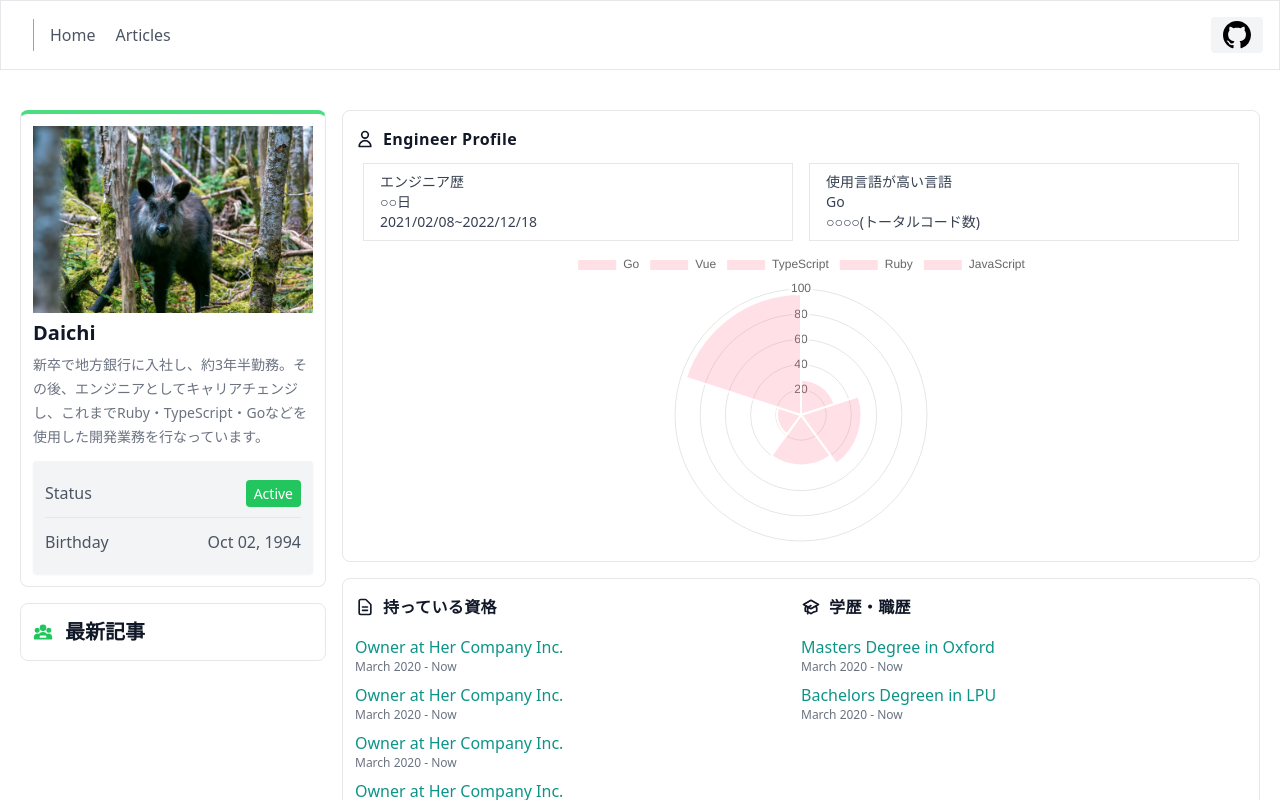
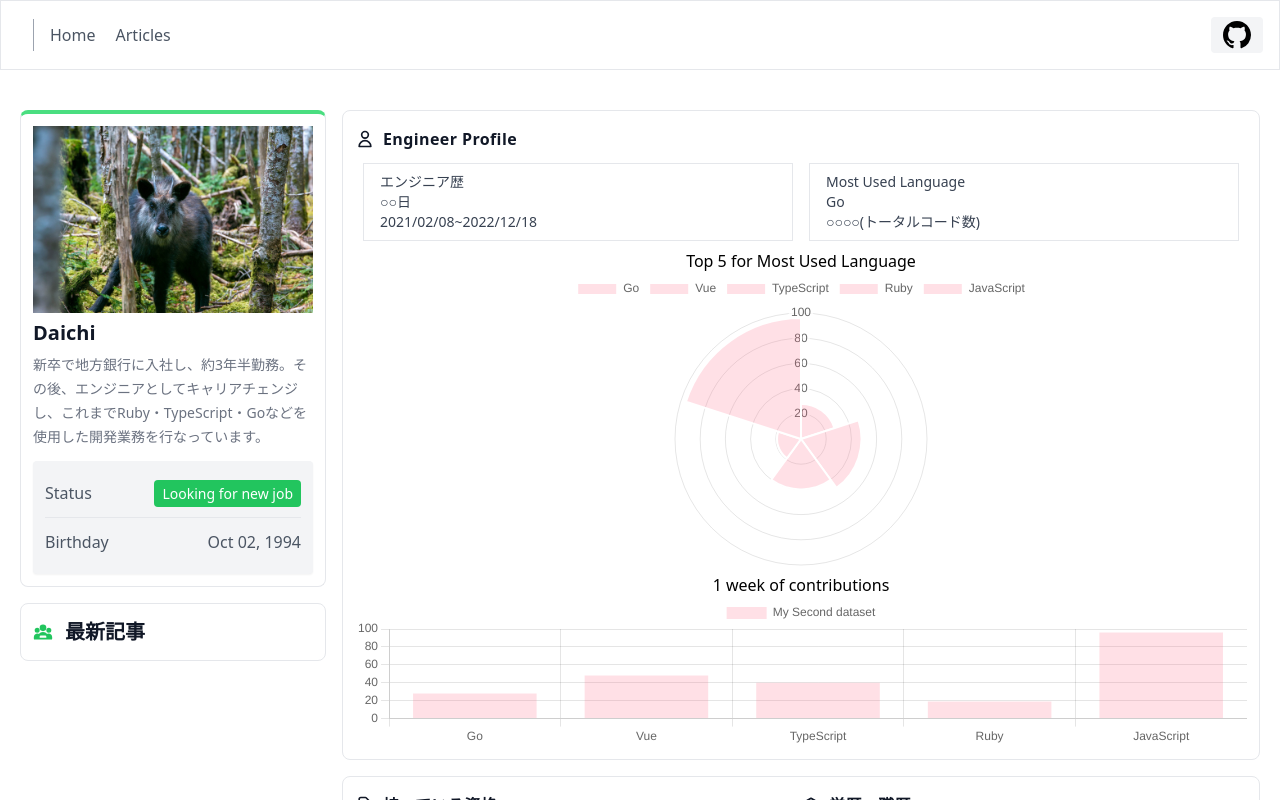
Before and after one commit to daichi1002/hp, a Nuxt app in the folder frontend/: page / in a window 1280 px wide. Shown: the top 800 px of the page. Built offline with nearby package versions, Linux system fonts and the light colour scheme.

Commit message:
💄 add bar graph

```diff
--- a/frontend/pages/index.vue
+++ b/frontend/pages/index.vue
@@ -5,29 +5,33 @@ import {
   ArcElement,
   Tooltip,
   Legend,
+  Title,
+  BarElement,
+  CategoryScale,
+  LinearScale,
 } from "chart.js";
 import { PolarArea } from "vue-chartjs";
+import { Bar } from "vue-chartjs";
 
 ChartJS.register(RadialLinearScale, ArcElement, Tooltip, Legend);
+ChartJS.register(
+  CategoryScale,
+  LinearScale,
+  BarElement,
+  Title,
+  Tooltip,
+  Legend
+);
 const data = {
   labels: ["Go", "Vue", "TypeScript", "Ruby", "JavaScript"],
   datasets: [
-    // {
-    //   label: "My First dataset",
-    //   backgroundColor: "rgba(179,181,198,0.2)",
-    //   pointBackgroundColor: "rgba(179,181,198,1)",
-    //   pointBorderColor: "#fff",
-    //   pointHoverBackgroundColor: "#fff",
-    //   pointHoverBorderColor: "rgba(179,181,198,1)",
-    //   data: [65, 59, 90, 81, 56],
-    // },
     {
       label: "My Second dataset",
       backgroundColor: "rgba(255,99,132,0.2)",
       // pointBackgroundColor: "rgba(255,99,132,1)",
       pointBorderColor: "#fff",
       pointHoverBackgroundColor: "#fff",
-      pointHoverBorderColor: "rgba(255,99,132,1)",
+      // pointHoverBorderColor: "rgba(255,99,132,1)",
       data: [28, 48, 40, 19, 96],
     },
   ],
@@ -65,7 +69,7 @@ const options = {
               <span>Status</span>
               <span class="ml-auto"
                 ><span class="bg-green-500 py-1 px-2 rounded text-white text-sm"
-                  >Active</span
+                  >Looking for new job</span
                 ></span
               >
             </li>
@@ -138,13 +142,20 @@ const options = {
                 <div>2021/02/08~2022/12/18</div>
               </div>
               <div class="px-4 py-2 m-2 border">
-                <div>使用言語が高い言語</div>
+                <div>Most Used Language</div>
                 <div>Go</div>
                 <div>○○○○(トータルコード数)</div>
               </div>
             </div>
           </div>
-          <div><PolarArea :data="data" :options="options" /></div>
+          <div class="text-center">Top 5 for Most Used Language</div>
+          <div>
+            <PolarArea :data="data" :options="options" />
+          </div>
+          <div class="text-center">1 week of contributions</div>
+          <div>
+            <Bar :data="data" :options="options" />
+          </div>
         </div>
         <!-- End of about section -->
 
```
